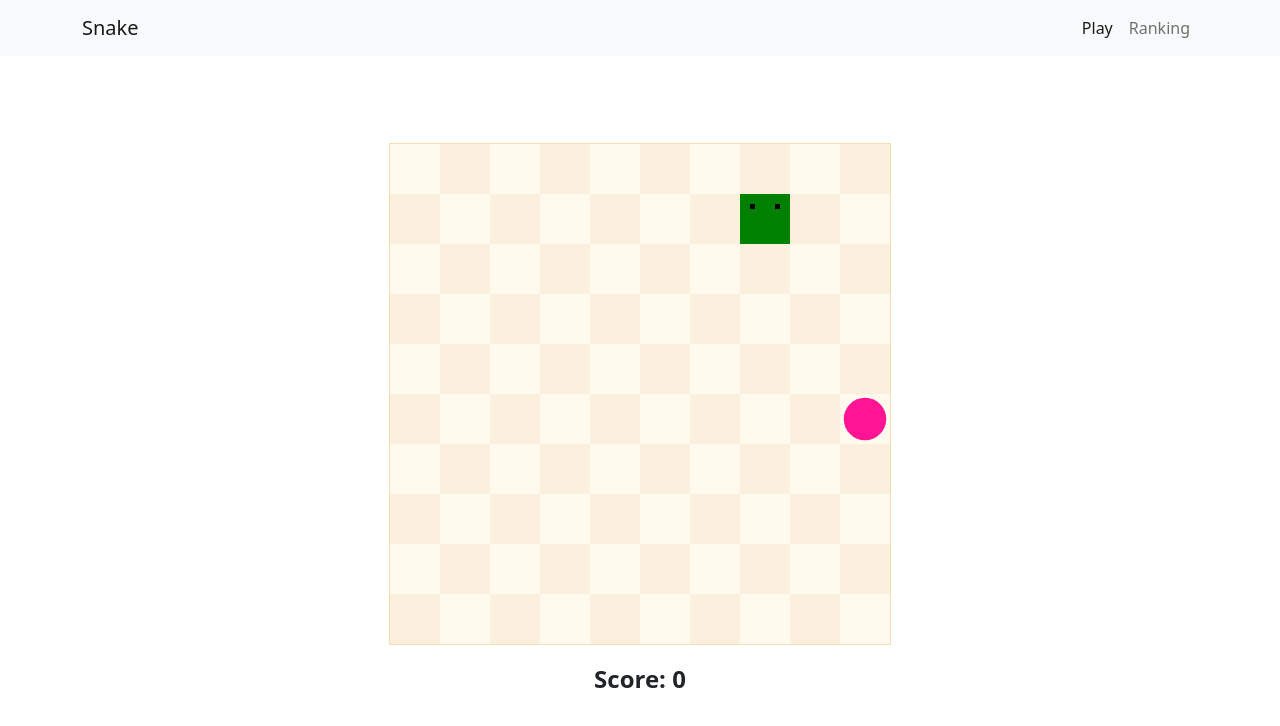
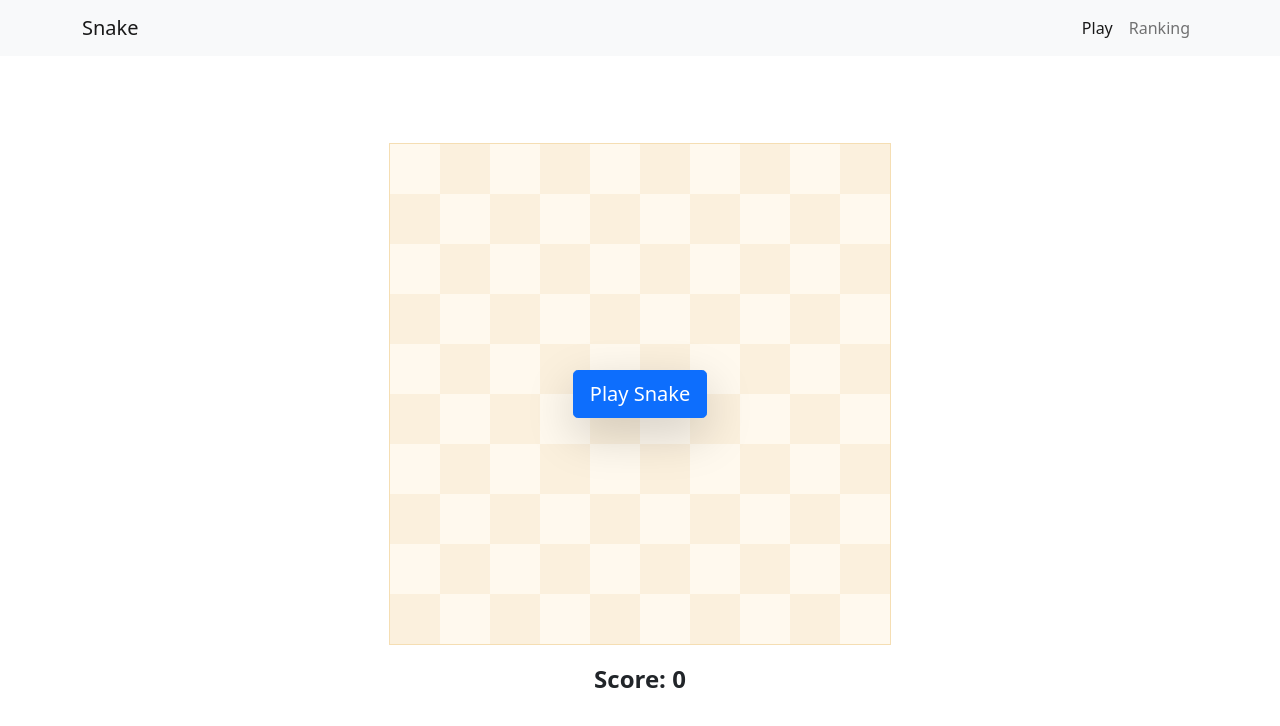
Before and after one commit to DoctorJohn/snake5, a React (Create React App) app: page / in a window 1280 px wide. Shown: the top 726 px of the page. Built offline with nearby package versions, Linux system fonts and the light colour scheme.

Commit message:
feat: show play button before start

```diff
--- a/src/Game.tsx
+++ b/src/Game.tsx
@@ -144,7 +144,7 @@ function randomPosition() {
 function Game() {
   const [snake, setSnake] = React.useState([randomPosition()]);
   const [fruit, setFruit] = React.useState(randomPosition());
-  const [alive, setAlive] = React.useState(true);
+  const [alive, setAlive] = React.useState(false);
   const { delta } = useControls();
 
   const score = snake.length - 1;
@@ -190,7 +190,21 @@ function Game() {
   };
 
   React.useEffect(() => {
-    if (!alive) {
+    if (!canvasRef.current) {
+      return;
+    }
+
+    const canvas = canvasRef.current;
+    const context = canvas.getContext("2d");
+
+    if (!context) {
+      return;
+    }
+    drawBoard(context);
+  }, []);
+
+  React.useEffect(() => {
+    if (!alive && score > 0) {
       console.log("GAME OVER");
       navigator.vibrate(500);
       ohoh.play();
@@ -228,7 +242,7 @@ function Game() {
             className="btn btn-lg btn-primary shadow-lg position-absolute"
             onClick={reset}
           >
-            Snake again
+            Play Snake
           </button>
         )}
       </div>
```
